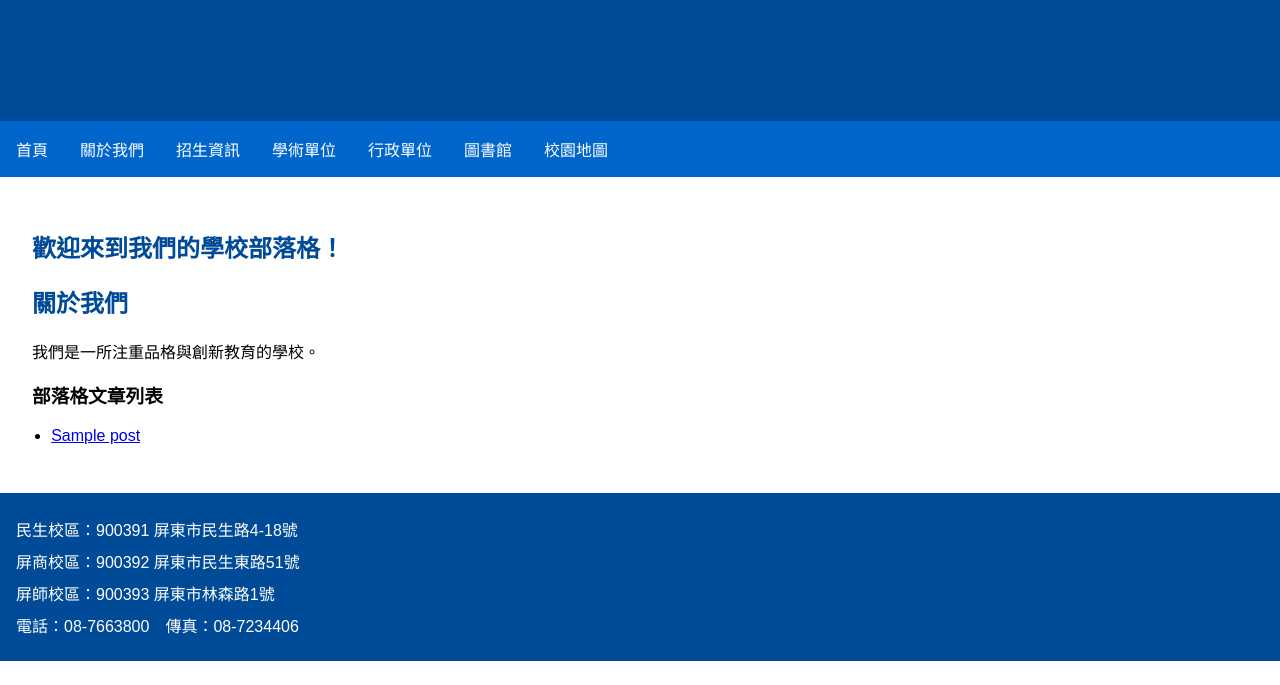
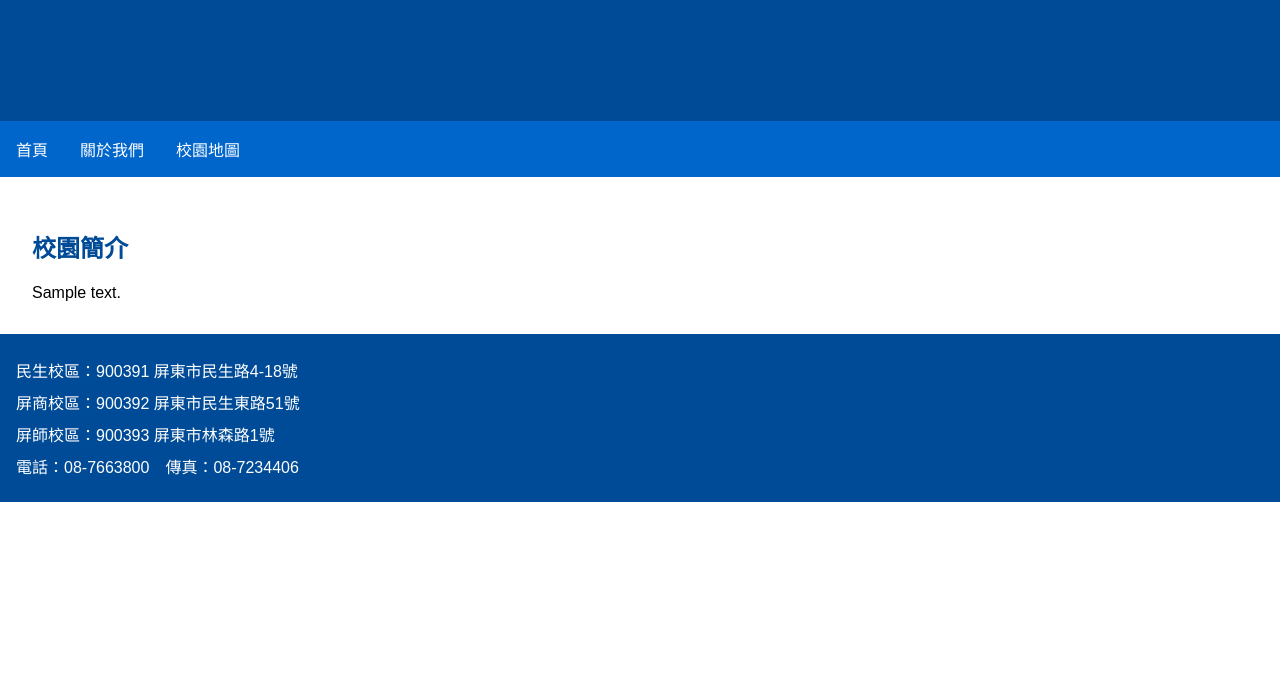
Before and after one commit to huoxue/School.Blog, a Flask app: template templates/about.html in a window 1280 px wide. Shown: the top 685 px of the page. Run offline with Flask 3, Linux system fonts and the light colour scheme; the template is opened without the code that fills it: most values are stand-ins (such as "Sample title", 1, 10 or a date in 2020).

Commit message:
Update about.html

```diff
--- a/templates/about.html
+++ b/templates/about.html
@@ -11,10 +11,8 @@
         nav ul li a { display: block; padding: 1em; color: white; text-decoration: none; }
         nav ul li a:hover { background-color: #0055AA; }
         .container { padding: 2em; }
-        h1, h2 { color: #004B97; }
+        h1, h2, h3 { color: #004B97; }
         footer p { margin: 0.5em 0; }
-        ul.post-list { padding-left: 1.2em; }
-        ul.post-list li { margin-bottom: 0.5em; }
     </style>
 </head>
 <body>
@@ -25,24 +23,12 @@
         <ul>
             <li><a href="{{ url_for('index') }}">首頁</a></li>
             <li><a href="{{ url_for('about') }}">關於我們</a></li>
-            <li><a href="{{ url_for('admission') }}">招生資訊</a></li>
-            <li><a href="{{ url_for('academics') }}">學術單位</a></li>
-            <li><a href="{{ url_for('administration') }}">行政單位</a></li>
-            <li><a href="{{ url_for('library') }}">圖書館</a></li>
             <li><a href="{{ url_for('map') }}">校園地圖</a></li>
         </ul>
     </nav>
     <div class="container">
-        <h2>歡迎來到我們的學校部落格！</h2>
-        <h2>關於我們</h2>
-        <p>我們是一所注重品格與創新教育的學校。</p>
-
-        <h3>部落格文章列表</h3>
-        <ul class="post-list">
-            {% for post in posts %}
-            <li><a href="{{ url_for('post', post_id=loop.index0) }}">{{ post.title }}</a></li>
-            {% endfor %}
-        </ul>
+        <h2>校園簡介</h2>
+        {{ posts[0].content | safe }}
     </div>
     <footer>
         <p>民生校區：900391 屏東市民生路4-18號</p>
```
